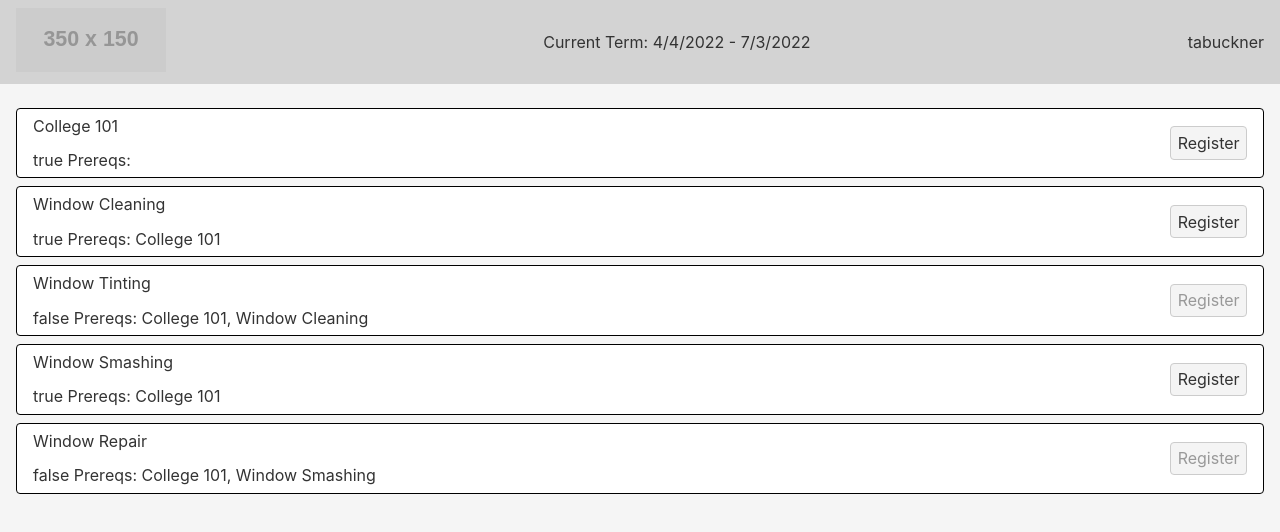
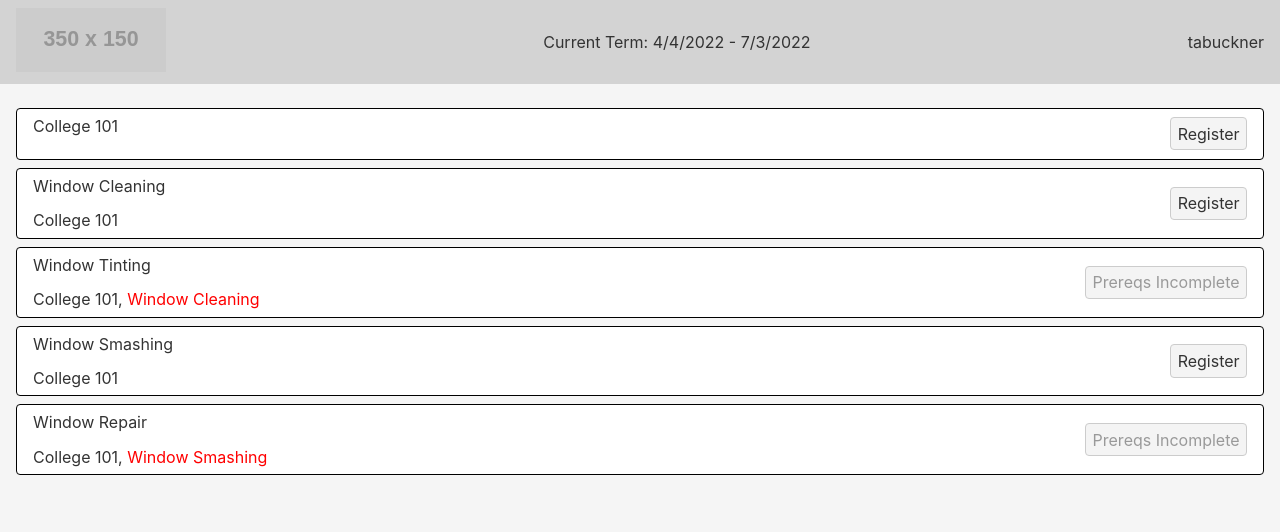
Before and after one commit to tabuckner/spa-courses, a Svelte app in the folder svelte-courses/: page / in a window 1280 px wide. Shown: the top 532 px of the page. Built offline with nearby package versions, Linux system fonts and the light colour scheme.

Commit message:
(svelte): Conditional logic for incomplete prerequisites.

```diff
--- a/svelte-courses/src/core/components/CourseListItem.svelte
+++ b/svelte-courses/src/core/components/CourseListItem.svelte
@@ -1,6 +1,7 @@
 <script lang="ts">
   import type { CourseModel } from "../models/course.model";
   import students from "../services/students.service";
+import PrerequisitesRow from "./PrerequisitesRow.svelte";
 
   export let course: CourseModel;
   let registered = false;
@@ -20,11 +21,13 @@
         {course.name}
       </div>
       <div class="course-list-item__prerequisites">
-        {canRegister}
+       <PrerequisitesRow prerequisites={course.prerequisites}></PrerequisitesRow>
+      </div>
+      <!-- <div class="course-list-item__prerequisites">
         Prereqs: {course.prerequisites
           .map((prerequisite) => prerequisite.name)
           .join(", ")}
-      </div>
+      </div> -->
     </div>
     <div class="course-list-item__actions">
       <div class="course-list-item__register">
@@ -32,7 +35,7 @@
           <label>Registered</label>
           <input type="checkbox" checked disabled />
         {:else}
-          <button on:click={handleRegister} disabled={!canRegister}>Register</button>
+          <button on:click={handleRegister} disabled={!canRegister}>{canRegister ? 'Register' : 'Prereqs Incomplete'}</button>
         {/if}
       </div>
     </div>
--- a/svelte-courses/src/core/components/PrerequisitesRow.svelte
+++ b/svelte-courses/src/core/components/PrerequisitesRow.svelte
@@ -1,11 +1,26 @@
 <script lang="ts">
   import type { CourseModel } from "../models/course.model";
+  import students from "../services/students.service";
 
   export let prerequisites: Array<CourseModel>;
 </script>
 
 <div class="prerequisites-row">
-  {#each prerequisites as prerequisite (prerequisite.id)}
-    <span>{prerequisite.name}</span>
+  {#each prerequisites as prerequisite, i (prerequisite.id)}
+    {#await students.isPrerequisiteSatisfied(prerequisite) then isSatisfied}
+      <span class="prerequisites-row__item" class:is-incomplete={!isSatisfied}>
+        {prerequisite.name}{i === prerequisites.length - 1 ? "" : ", "}
+      </span>
+    {/await}
   {/each}
 </div>
+
+<style lang="scss">
+  .prerequisites-row {
+    &__item {
+      &.is-incomplete {
+        color: red;
+      }
+    }
+  }
+</style>
--- a/svelte-courses/src/core/services/students.service.ts
+++ b/svelte-courses/src/core/services/students.service.ts
@@ -23,15 +23,24 @@ const hasCompletedAllPrerequisites = async ({ prerequisites }: CourseModel): Pro
     currentStudentsRegistrations.subscribe(registrations => {
       const previouslyCompletedCourses = getPreviouslyCompletedCourses(registrations);
 
-      console.warn(registrations, previouslyCompletedCourses)
       const prerequisiteCompletedList = prerequisites.map(prerequisite => {
         return previouslyCompletedCourses.findIndex((completedCourse) => completedCourse.id === prerequisite.id) > -1;
       });
 
       allPrerequisitesCompleted = prerequisiteCompletedList.indexOf(false) < 0;
-    });
+    })();
 
     return res(allPrerequisitesCompleted);
+  });
+}
+
+const isPrerequisiteSatisfied = (prerequisite: CourseModel): Promise<boolean> => {
+  return new Promise(res => {
+    currentStudentsRegistrations.subscribe(registrations => {
+      const previouslyCompletedCourses = getPreviouslyCompletedCourses(registrations);
+
+      return res(previouslyCompletedCourses.findIndex((completedCourse) => completedCourse.id === prerequisite.id) > -1);
+    })();
   });
 }
 
@@ -42,6 +51,7 @@ const getPreviouslyCompletedCourses = (registrations: Array<RegistrationModel>):
 const students = {
   getStudentsRegistrations,
   hasCompletedAllPrerequisites,
+  isPrerequisiteSatisfied,
 };
 
 export default students;
```
